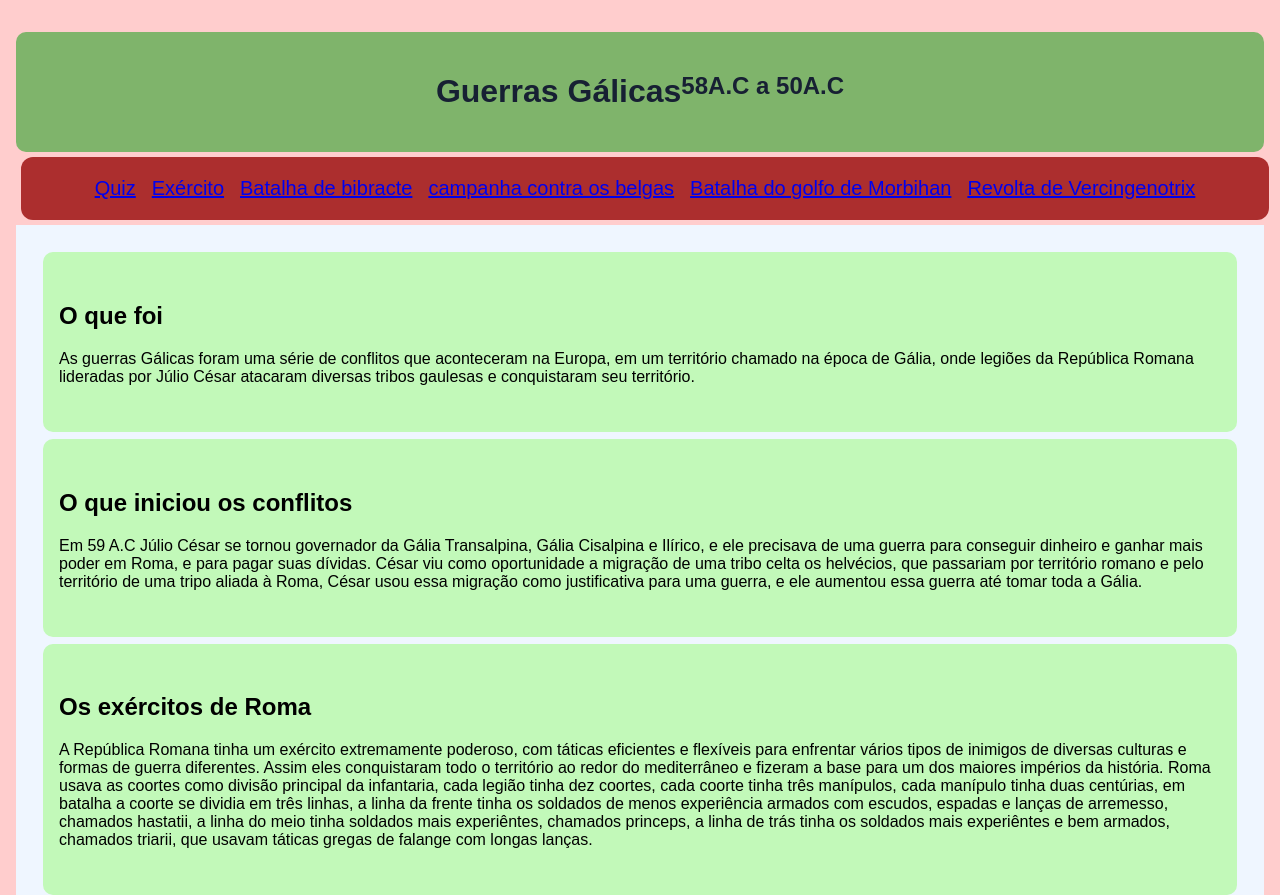
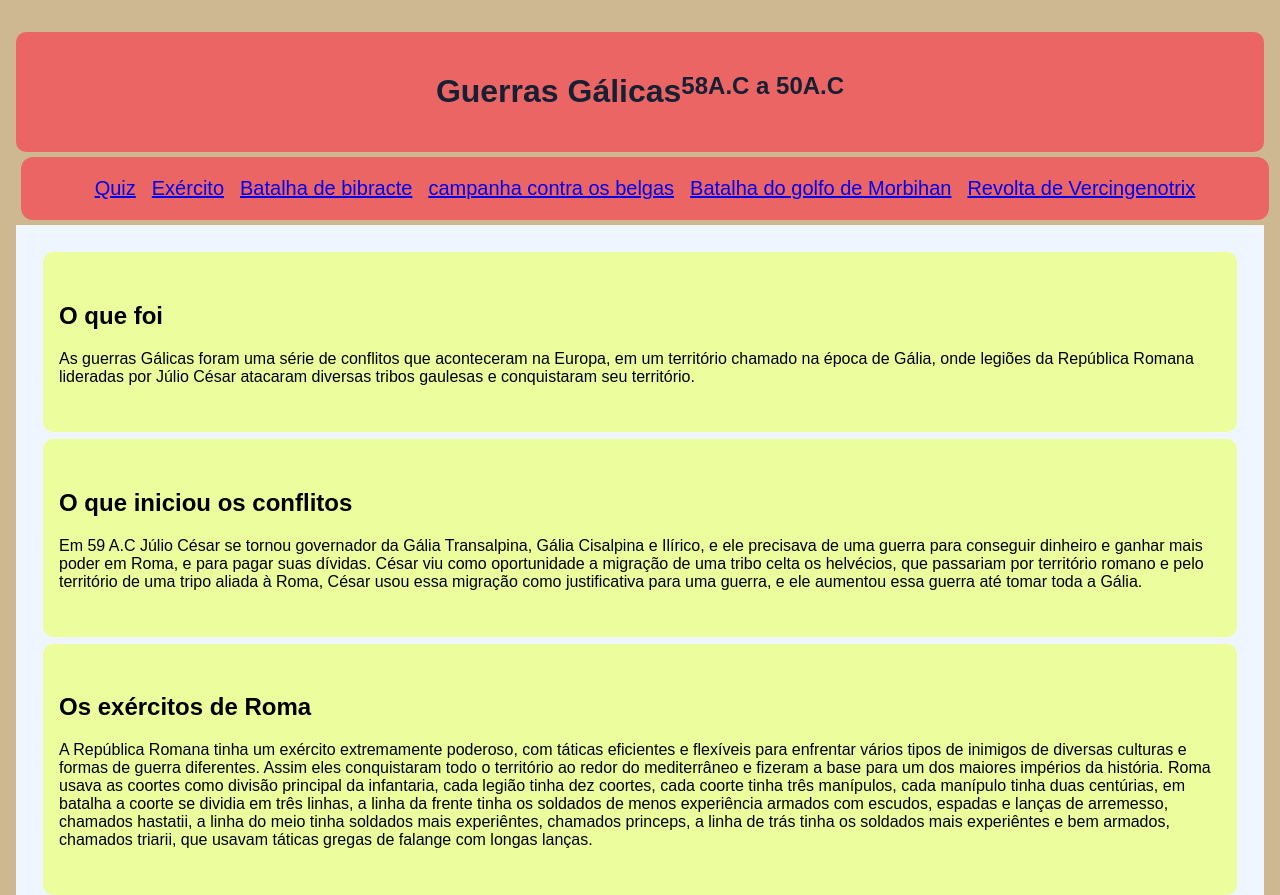
Before and after one commit to Billkermantheengineer/Formul-rio_PW, a plain HTML site: page index.html in a window 1280 px wide. Shown: the top 895 px of the page. Drawn offline with Linux system fonts and the light colour scheme.

Commit message:
modou cores

```diff
--- a/style.css
+++ b/style.css
@@ -6,13 +6,13 @@ body {
     margin: 0 auto;
     padding: 32px 16px;
     font-family: Arial, Helvetica, sans-serif;
-    background: #ffcdcd;
+    background: #ceb891;
     color: #000000;
 }
 
 .principal{
     padding: 30px 16px;
-    background-color: rgb(194, 249, 185);
+    background-color: rgb(236, 253, 158);
     border-radius: 10px;
     margin: 7px;
 }
@@ -24,7 +24,7 @@ body {
 
 header {
     display: flex;
-    background-color: #7fb46b;
+    background-color: #ec6565;
     justify-content: center;
     color:#172033;
     border-radius: 10px;
@@ -32,7 +32,7 @@ header {
 }
 
 nav{
-    background-color: #ac2e2e;
+    background-color: #ec6565;
     color:#9c5098;
     font-size: 20px;
     min-height: 60px;
@@ -85,7 +85,7 @@ li {
 }
 
 .question label:hover {
-    background-color:greenyellow
+    background-color:rgb(255, 141, 112)
 }
 
 input[type="radio"] {
@@ -107,7 +107,7 @@ button {
     border: 0;
     border-radius: 9px;
 
-    background: #8cdd84;
+    background: #88ff7d;
     color: white;
 
     font-size: 15px;
```
